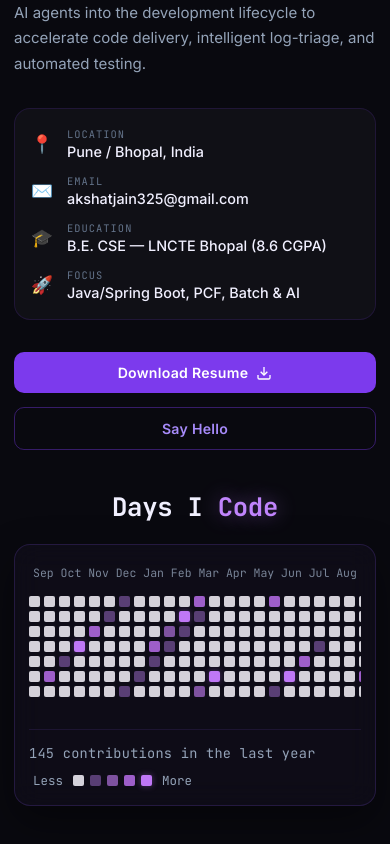
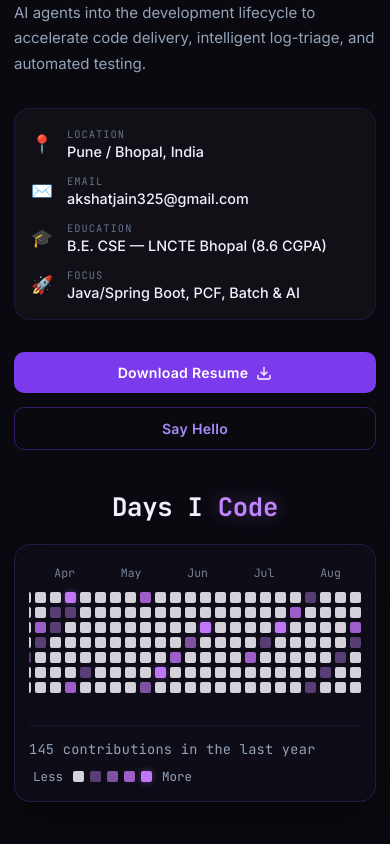
Before and after one commit to Akshatj555/Akshatj555.github.io, a Next.js app: page /about in a window 390 px wide. Shown: the part 977-1821 px from the top of the page. Built offline with nearby package versions, Linux system fonts and the light colour scheme; no server answers.

Commit message:
Slide GitHub contribution graph to the right on mobile

```diff
--- a/components/GithubCalendar.module.css
+++ b/components/GithubCalendar.module.css
@@ -36,6 +36,22 @@
   overflow: hidden;
 }
 
+.gridScroll {
+  width: 100%;
+  overflow-x: auto;
+  padding-bottom: 8px;
+  scrollbar-width: thin;
+  scrollbar-color: var(--accent) transparent;
+  scroll-behavior: smooth;
+}
+
+.scrollInner {
+  min-width: 760px;
+  display: flex;
+  flex-direction: column;
+  gap: 12px;
+}
+
 .monthsRow {
   display: flex;
   justify-content: space-between;
@@ -48,14 +64,6 @@
   font-size: 0.72rem;
   color: var(--text-secondary);
   opacity: 0.8;
-}
-
-.gridScroll {
-  width: 100%;
-  overflow-x: auto;
-  padding-bottom: 8px;
-  scrollbar-width: thin;
-  scrollbar-color: var(--accent) transparent;
 }
 
 .gridScroll::-webkit-scrollbar {
--- a/components/GithubCalendar.tsx
+++ b/components/GithubCalendar.tsx
@@ -1,5 +1,5 @@
 'use client';
-import { useEffect, useState, useMemo } from 'react';
+import { useEffect, useState, useMemo, useRef } from 'react';
 import styles from './GithubCalendar.module.css';
 
 interface Props {
@@ -90,6 +90,19 @@ export default function GithubCalendar({ username = 'Akshatj555' }: Props) {
     return res;
   }, [days]);
 
+  const scrollRef = useRef<HTMLDivElement>(null);
+
+  // On mobile devices, automatically slide to the right (showing recent contributions)
+  useEffect(() => {
+    if (!loading && scrollRef.current) {
+      // If mobile / screen width is narrower than content
+      const el = scrollRef.current;
+      if (el.scrollWidth > el.clientWidth) {
+        el.scrollLeft = el.scrollWidth;
+      }
+    }
+  }, [loading, days]);
+
   const monthLabels = ['Sep', 'Oct', 'Nov', 'Dec', 'Jan', 'Feb', 'Mar', 'Apr', 'May', 'Jun', 'Jul', 'Aug'];
 
   return (
@@ -99,15 +112,16 @@ export default function GithubCalendar({ username = 'Akshatj555' }: Props) {
       </h2>
 
       <div className={styles.card}>
-        {/* Month labels */}
+        {/* Heatmap Grid & Months inside scroll wrapper */}
+        <div className={styles.gridScroll} ref={scrollRef}>
+          <div className={styles.scrollInner}>
+            {/* Month labels aligned with grid */}
             <div className={styles.monthsRow}>
               {monthLabels.map((m, idx) => (
                 <span key={idx} className={styles.monthLabel}>{m}</span>
               ))}
             </div>
 
-        {/* Heatmap Grid */}
-        <div className={styles.gridScroll}>
             <div className={styles.grid}>
               {weeks.map((week, wIdx) => (
                 <div key={wIdx} className={styles.weekCol}>
@@ -120,6 +134,7 @@ export default function GithubCalendar({ username = 'Akshatj555' }: Props) {
                   ))}
                 </div>
               ))}
+            </div>
           </div>
         </div>
 
```
Lines whose indentation alone changed are shown as unchanged.
